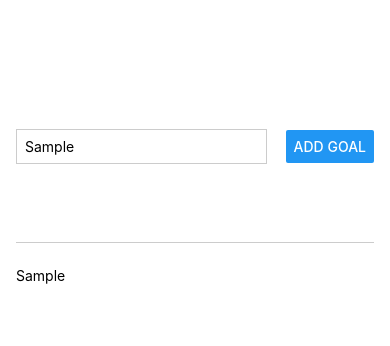
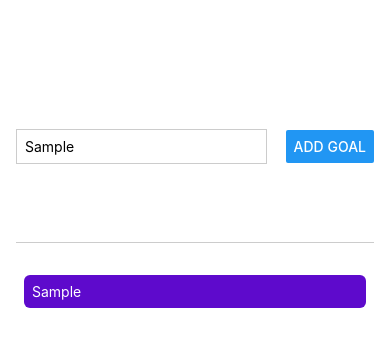
Before and after one commit to Hikmet05/ToDo-App, a React Native app: screen / in a window 390 px wide. Both pictures are taken after typing "Sample" into the empty fields and a click on the button "ADD GOAL". Shown: the top 346 px of the page. Built offline with nearby package versions, Linux system fonts and the light colour scheme.

Commit message:
Goal list and list items styled

```diff
--- a/App.js
+++ b/App.js
@@ -7,8 +7,6 @@
   const goalInputHandler = (enteredText) => {
     setEnteredGoalText(enteredText);
   };
-
-  console.log(courseGoals);
 
   const addGoalHandler = () => {
     setCourseGoals((currentCourseGoals) => [
@@ -29,7 +27,9 @@
       </View>
       <View style={styles.goalsContainer}>
         {courseGoals.map((goal, key) => (
-          <Text key={key}>{goal}</Text>
+          <View style={styles.goalItem} key={key}>
+            <Text style={styles.goalText}>{goal}</Text>
+          </View>
         ))}
       </View>
     </View>
@@ -61,4 +61,13 @@
   goalsContainer: {
     flex: 3,
   },
+  goalItem: {
+    margin: 8,
+    padding: 8,
+    borderRadius: 6,
+    backgroundColor: '#5e0acc',
+  },
+  goalText: {
+    color: 'white',
+  },
 });
```
